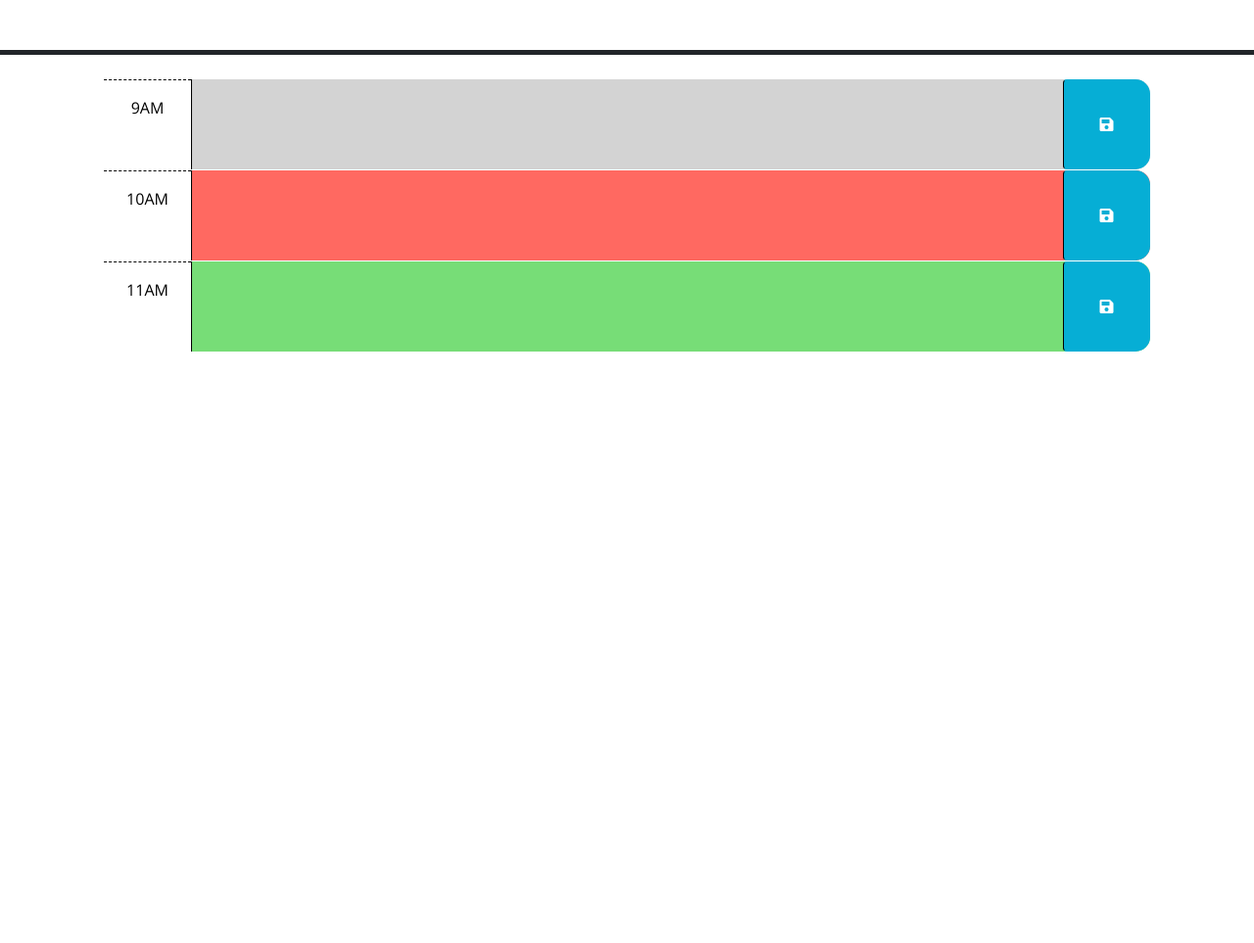
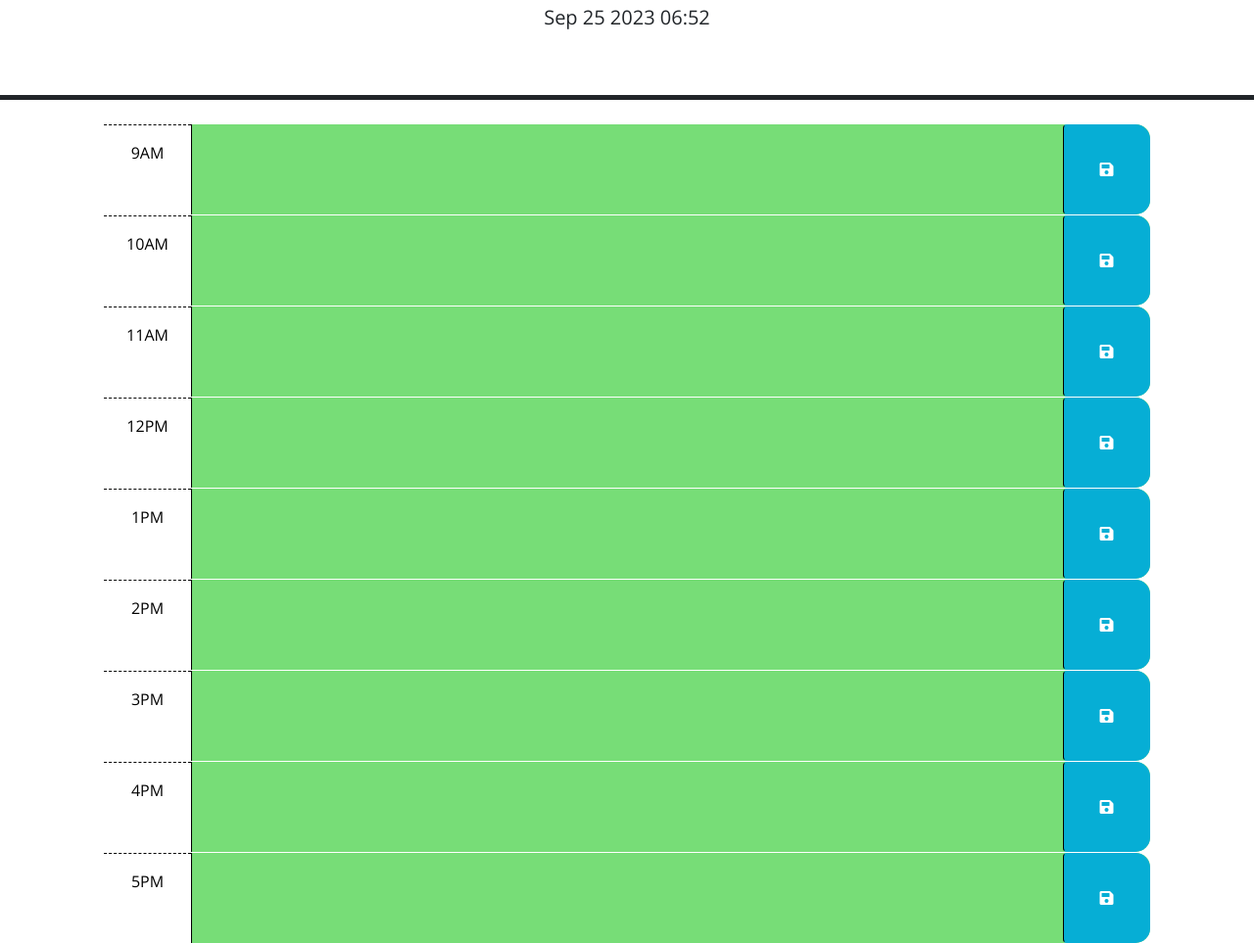
Before and after one commit to Saosyn/C5-Work-Day-Scheduler, a plain HTML site: page Develop/index.html in a window 1280 px wide. Shown: the part 176-1139 px from the top of the page at 98% size. Before the commit the page ends 800 px from the top, so only its background shows below. Drawn offline with nearby package versions, Linux system fonts and the light colour scheme.

Commit message:
Added top date and connected time slots to current time

```diff
--- a/Develop/index.html
+++ b/Develop/index.html
@@ -29,43 +29,79 @@
       <p id="currentDay" class="lead"></p>
     </header>
     <div class="container-lg px-5">
-      <!-- Use class for "past", "present", and "future" to apply styles to the
-        time-block divs accordingly. The javascript will need to do this by
-        adding/removing these classes on each div by comparing the hour in the
-        id to the current hour. The html provided below is meant to be an example
-        demonstrating how the css provided can be leveraged to create the
-        desired layout and colors. The html below should be removed or updated
-        in the finished product. Remember to delete this comment once the
-        code is implemented.
-        -->
 
-      <!-- Example of a past time block. The "past" class adds a gray background color. -->
-      <div id="hour-9" class="row time-block past">
+<!-- 9AM -->
+      <div id="hour-9" class="row time-block">
         <div class="col-2 col-md-1 hour text-center py-3">9AM</div>
         <textarea class="col-8 col-md-10 description" rows="3"> </textarea>
         <button class="btn saveBtn col-2 col-md-1" aria-label="save">
           <i class="fas fa-save" aria-hidden="true"></i>
         </button>
       </div>
-
-      <!-- Example of a a present time block. The "present" class adds a red background color. -->
-      <div id="hour-10" class="row time-block present">
+<!-- 10AM -->
+      <div id="hour-10" class="row time-block">
         <div class="col-2 col-md-1 hour text-center py-3">10AM</div>
         <textarea class="col-8 col-md-10 description" rows="3"> </textarea>
         <button class="btn saveBtn col-2 col-md-1" aria-label="save">
           <i class="fas fa-save" aria-hidden="true"></i>
         </button>
       </div>
-
-      <!-- Example of a future time block. The "future" class adds a green background color. -->
-      <div id="hour-11" class="row time-block future">
+<!-- 11AM -->
+      <div id="hour-11" class="row time-block">
         <div class="col-2 col-md-1 hour text-center py-3">11AM</div>
         <textarea class="col-8 col-md-10 description" rows="3"> </textarea>
         <button class="btn saveBtn col-2 col-md-1" aria-label="save">
           <i class="fas fa-save" aria-hidden="true"></i>
         </button>
       </div>
-
+<!-- Noon -->
+      <div id="hour-12" class="row time-block">
+        <div class="col-2 col-md-1 hour text-center py-3">12PM</div>
+        <textarea class="col-8 col-md-10 description" rows="3"> </textarea>
+        <button class="btn saveBtn col-2 col-md-1" aria-label="save">
+          <i class="fas fa-save" aria-hidden="true"></i>
+        </button>
+      </div>
+<!-- 1PM -->
+      <div id="hour-13" class="row time-block">
+        <div class="col-2 col-md-1 hour text-center py-3">1PM</div>
+        <textarea class="col-8 col-md-10 description" rows="3"> </textarea>
+        <button class="btn saveBtn col-2 col-md-1" aria-label="save">
+          <i class="fas fa-save" aria-hidden="true"></i>
+        </button>
+      </div>
+<!-- 2PM -->
+      <div id="hour-14" class="row time-block">
+        <div class="col-2 col-md-1 hour text-center py-3">2PM</div>
+        <textarea class="col-8 col-md-10 description" rows="3"> </textarea>
+        <button class="btn saveBtn col-2 col-md-1" aria-label="save">
+          <i class="fas fa-save" aria-hidden="true"></i>
+        </button>
+      </div>
+<!-- 3PM -->
+      <div id="hour-15" class="row time-block">
+        <div class="col-2 col-md-1 hour text-center py-3">3PM</div>
+        <textarea class="col-8 col-md-10 description" rows="3"> </textarea>
+        <button class="btn saveBtn col-2 col-md-1" aria-label="save">
+          <i class="fas fa-save" aria-hidden="true"></i>
+        </button>
+      </div>
+<!-- 4PM -->
+      <div id="hour-16" class="row time-block">
+        <div class="col-2 col-md-1 hour text-center py-3">4PM</div>
+        <textarea class="col-8 col-md-10 description" rows="3"> </textarea>
+        <button class="btn saveBtn col-2 col-md-1" aria-label="save">
+          <i class="fas fa-save" aria-hidden="true"></i>
+        </button>
+      </div>
+<!-- 5PM -->
+      <div id="hour-17" class="row time-block">
+        <div class="col-2 col-md-1 hour text-center py-3">5PM</div>
+        <textarea class="col-8 col-md-10 description" rows="3"> </textarea>
+        <button class="btn saveBtn col-2 col-md-1" aria-label="save">
+          <i class="fas fa-save" aria-hidden="true"></i>
+        </button>
+      </div>
     <script src="https://code.jquery.com/jquery-3.4.1.min.js"></script>
     <script
       src="https://cdn.jsdelivr.net/npm/dayjs@1.11.3/dayjs.min.js"
--- a/Develop/script.js
+++ b/Develop/script.js
@@ -1,23 +1,41 @@
-// Wrap all code that interacts with the DOM in a call to jQuery to ensure that
-// the code isn't run until the browser has finished rendering all the elements
-// in the html.
-$(function () {
-  // TODO: Add a listener for click events on the save button. This code should
-  // use the id in the containing time-block as a key to save the user input in
-  // local storage. HINT: What does `this` reference in the click listener
-  // function? How can DOM traversal be used to get the "hour-x" id of the
-  // time-block containing the button that was clicked? How might the id be
-  // useful when saving the description in local storage?
-  //
-  // TODO: Add code to apply the past, present, or future class to each time
-  // block by comparing the id to the current hour. HINTS: How can the id
-  // attribute of each time-block be used to conditionally add or remove the
-  // past, present, and future classes? How can Day.js be used to get the
-  // current hour in 24-hour time?
-  //
-  // TODO: Add code to get any user input that was saved in localStorage and set
-  // the values of the corresponding textarea elements. HINT: How can the id
-  // attribute of each time-block be used to do this?
-  //
-  // TODO: Add code to display the current date in the header of the page.
-});
+var dateTime = $('#dateTime');
+var saveBtn = document.querySelector(".saveBtn");
+
+var now = dayjs()
+
+var currentHour = $('#currentDay').text(now.format('MMM D YYYY hh:mm'));
+
+function hourTracker() {
+    $('.time-block').each(function () {
+        var schedulehHour = $(this).attr("id").split("time")[1];
+
+        if (schedulehHour < currentHour) {
+            $(this).addClass("past");
+        }
+        else if (schedulehHour == currentHour) {
+            $(this).addClass("present");
+        }
+        else {
+            $(this).addClass("future");
+        }
+    })
+}
+
+$(".saveBtn").on("click", function () {
+    var value = $(this).siblings(".description").val();
+    var time = $(this).parent().attr("id");
+
+    localStorage.setItem(time, value);
+})
+
+$("#hour-9 .description").val(localStorage.getItem("hour-9"));
+$("#hour-10 .description").val(localStorage.getItem("hour-10"));
+$("#hour-11 .description").val(localStorage.getItem("hour-11"));
+$("#hour-12 .description").val(localStorage.getItem("hour-12"));
+$("#hour-13 .description").val(localStorage.getItem("hour-13"));
+$("#hour-14 .description").val(localStorage.getItem("hour-14"));
+$("#hour-15 .description").val(localStorage.getItem("hour-15"));
+$("#hour-16 .description").val(localStorage.getItem("hour-16"));
+$("#hour-17 .description").val(localStorage.getItem("hour-17"));
+
+hourTracker();
```
